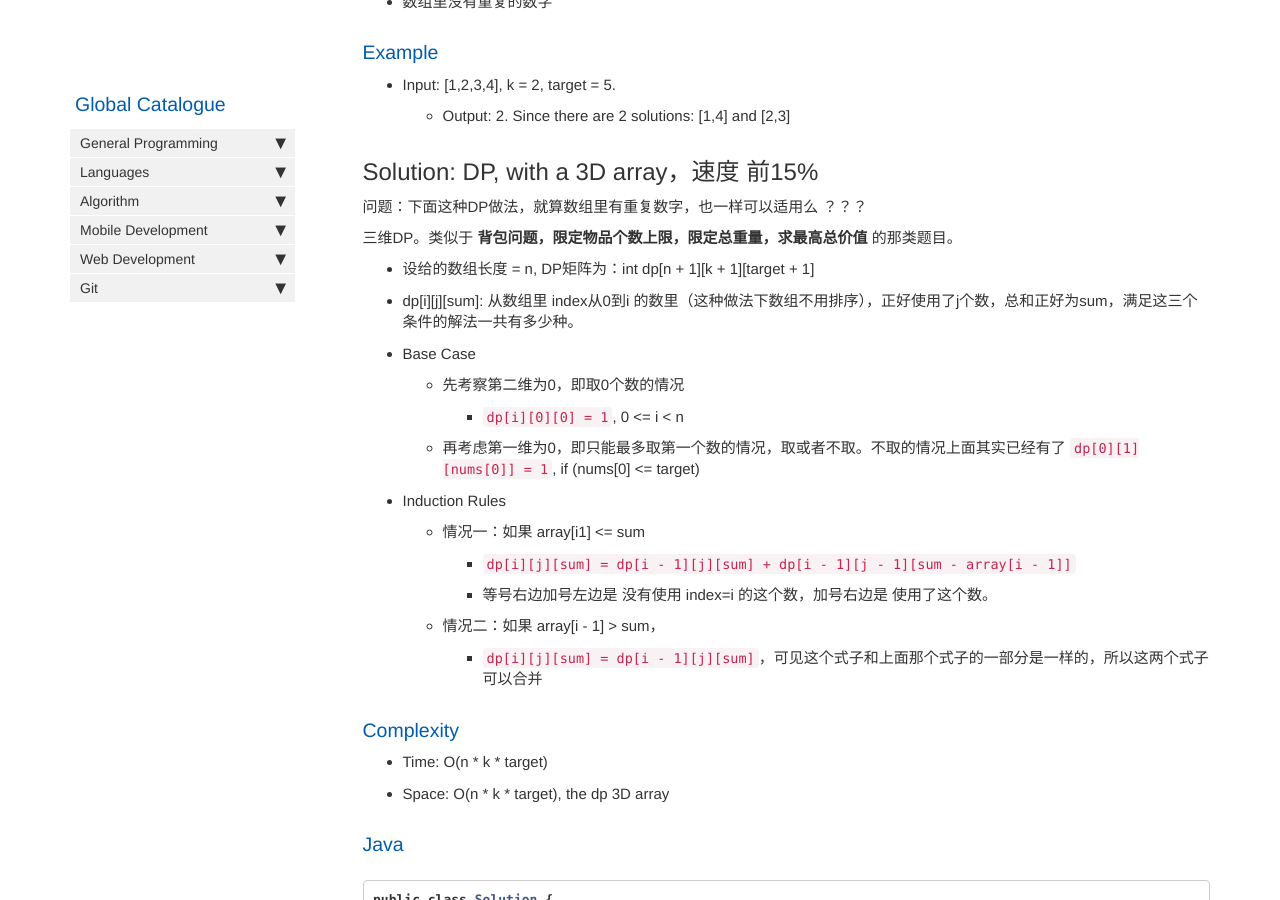
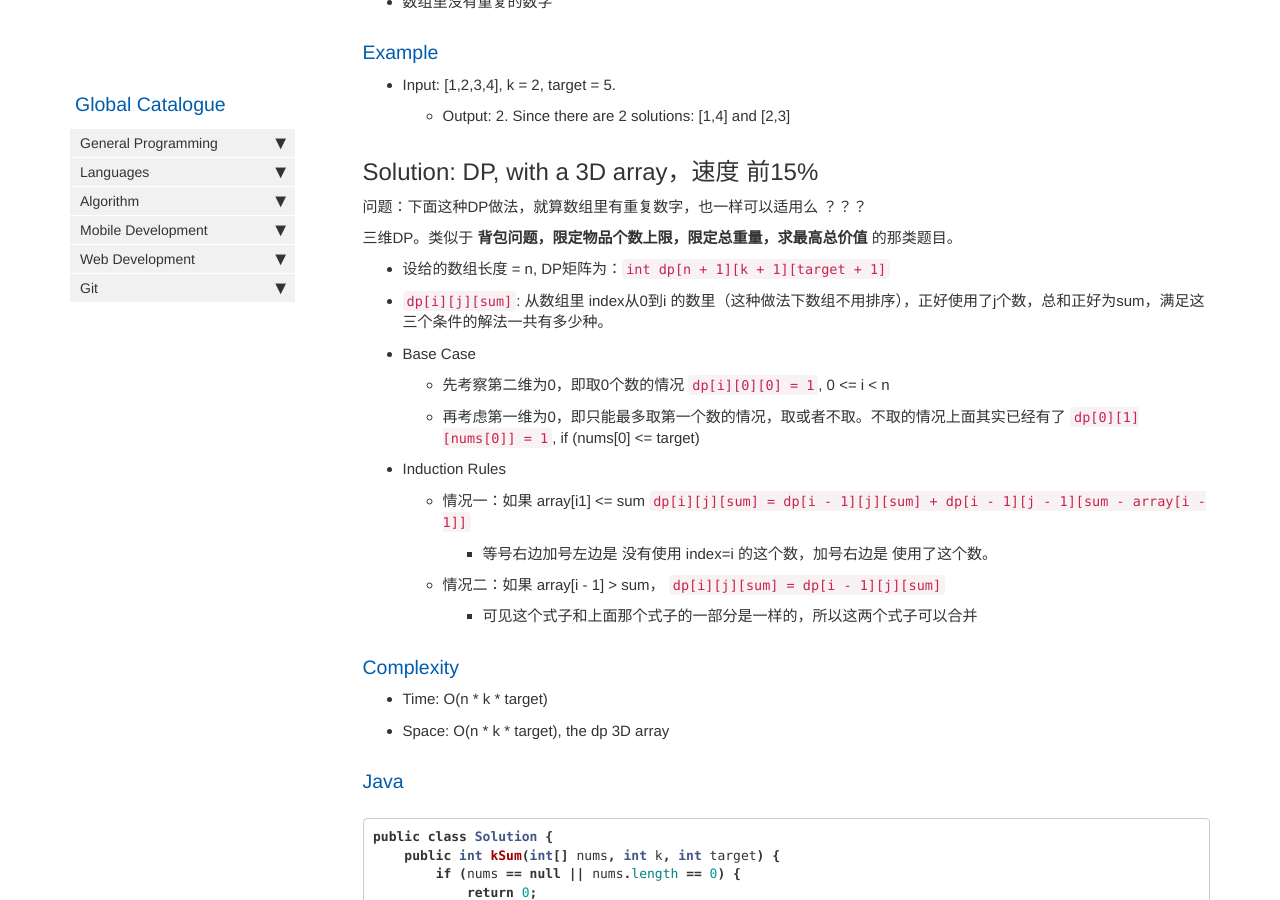
Before and after one commit to HungryOrc/hungryorc.github.io, a Jekyll site: the page built from pages/algorithm/algorithm_k_sum_number_of_solutions.md, in a window 1280 px wide and 900 px high, scrolled down 347 px. Built offline with Jekyll 4.4.1, drawn with Linux system fonts in a browser that asks for light colours; nearby versions of some CDN libraries; comment, search, counter and statistics services are not loaded.

```diff
--- a/pages/algorithm/algorithm_k_sum_number_of_solutions.md
+++ b/pages/algorithm/algorithm_k_sum_number_of_solutions.md
@@ -26,19 +26,20 @@ Find k numbers where sum is target. Calculate how many solutions there are?
 问题：下面这种DP做法，就算数组里有重复数字，也一样可以适用么 ？？？
 
 三维DP。类似于 **背包问题，限定物品个数上限，限定总重量，求最高总价值** 的那类题目。
-* 设给的数组长度 = n, DP矩阵为：int dp[n + 1][k + 1][target + 1]
-* dp[i][j][sum]: 从数组里 index从0到i 的数里（这种做法下数组不用排序），正好使用了j个数，总和正好为sum，满足这三个条件的解法一共有多少种。
+* 设给的数组长度 = n, DP矩阵为：`int dp[n + 1][k + 1][target + 1]`
+* `dp[i][j][sum]`: 从数组里 index从0到i 的数里（这种做法下数组不用排序），正好使用了j个数，总和正好为sum，满足这三个条件的解法一共有多少种。
 * Base Case
   * 先考察第二维为0，即取0个数的情况
-    * `dp[i][0][0] = 1`, 0 <= i < n
+    `dp[i][0][0] = 1`, 0 <= i < n
   * 再考虑第一维为0，即只能最多取第一个数的情况，取或者不取。不取的情况上面其实已经有了
       `dp[0][1][nums[0]] = 1`, if (nums[0] <= target)
 * Induction Rules
   * 情况一：如果 array[i1] <= sum
-    * `dp[i][j][sum] = dp[i - 1][j][sum] + dp[i - 1][j - 1][sum - array[i - 1]]`
+    `dp[i][j][sum] = dp[i - 1][j][sum] + dp[i - 1][j - 1][sum - array[i - 1]]`
     * 等号右边加号左边是 没有使用 index=i 的这个数，加号右边是 使用了这个数。
   * 情况二：如果 array[i - 1] > sum，
-    * `dp[i][j][sum] = dp[i - 1][j][sum]`，可见这个式子和上面那个式子的一部分是一样的，所以这两个式子可以合并
+    `dp[i][j][sum] = dp[i - 1][j][sum]`
+    * 可见这个式子和上面那个式子的一部分是一样的，所以这两个式子可以合并
 
 ### Complexity
 * Time: O(n * k * target)
```
